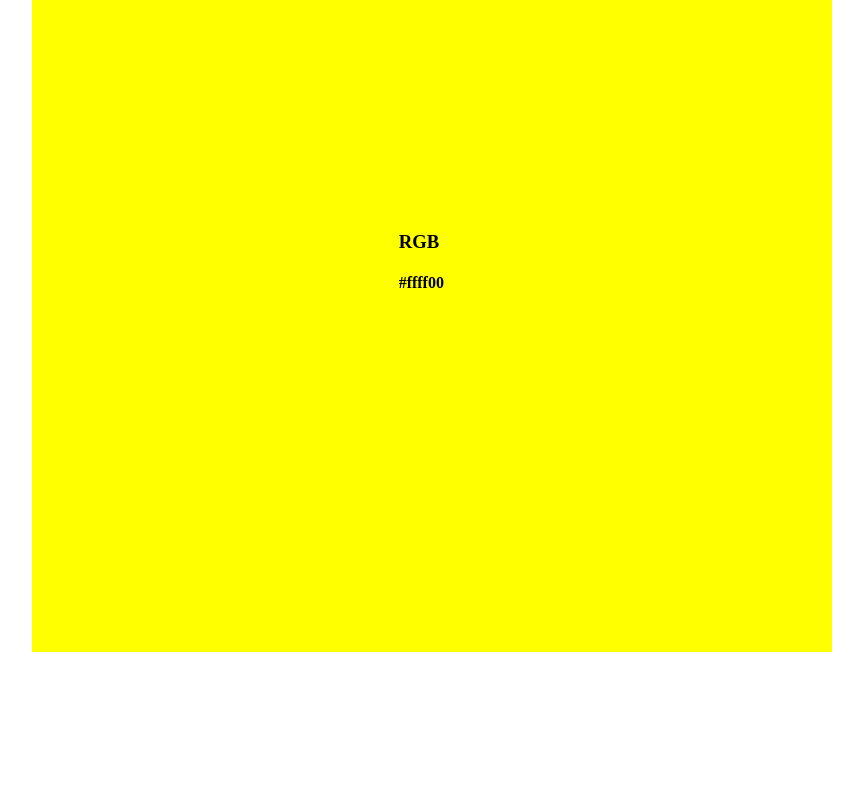
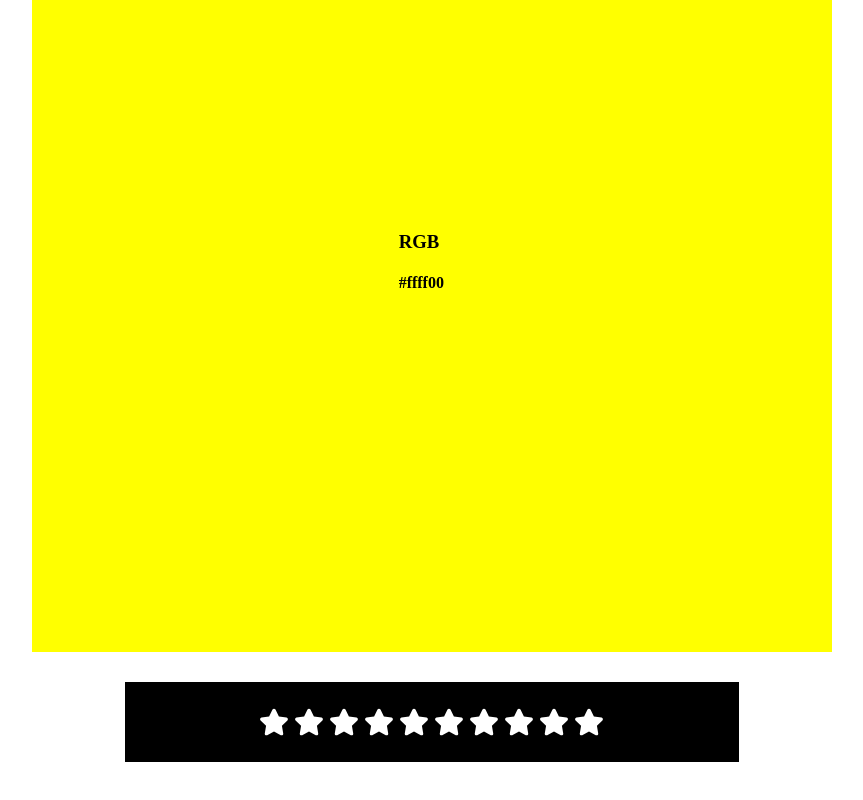
Before and after one commit to shubham4510/25-React-JS-Projects, a React (Vite) app: page / in a window 1280 px wide. Shown: the part 956-1756 px from the top of the page, without its empty margins (216-1079 px from the left). Before the commit the page ends 1616 px from the top, so only its background shows below. Built offline with nearby package versions, Linux system fonts and the light colour scheme.

Commit message:
Added star rating component with interactive functionality

```diff
--- a/package.json
+++ b/package.json
@@ -11,7 +11,8 @@
   },
   "dependencies": {
     "react": "^18.2.0",
-    "react-dom": "^18.2.0"
+    "react-dom": "^18.2.0",
+    "react-icons": "^5.0.1"
   },
   "devDependencies": {
     "@types/react": "^18.2.66",
--- a/src/components/Body/Body.jsx
+++ b/src/components/Body/Body.jsx
@@ -1,6 +1,7 @@
 import React from 'react'
 import Accordian from '../Accordian/Accordian.jsx'
 import RandomColor from '../random-color/RandomColor.jsx'
+import StarRating from '../Star rating/StarRating.jsx'
 
 const Body = () => {
   return (
@@ -11,6 +12,9 @@
 
         {/* RANDOM COLOR GENERATOR PROJECT */}
         <RandomColor/>
+
+        {/* STAR RATING */}
+        <StarRating noOfStars={10}/>
     </div>
   )
 }
--- /dev/null
+++ b/src/components/Star rating/StarRating.jsx
@@ -0,0 +1,33 @@
+import React, { useState } from 'react'
+import {FaStar} from 'react-icons/fa'
+
+const StarRating = ({noOfStars=5}) => {
+
+    const [rating, setRating] = useState(0)
+    const [hover, setHover] = useState()
+
+    const handleClick = (getCurrentIndex) =>{
+        setRating(getCurrentIndex)
+    }
+    const handleMouseEnter = (getCurrentIndex) =>{
+        setHover(getCurrentIndex)
+    }
+    const handleMouseLeave = () =>{
+        setHover(rating)
+    }
+
+
+  return (
+    <div className='star-rating'>
+        {
+            [...Array(noOfStars)].map((_,index)=>{
+                index+=1
+
+                return <FaStar className={index<=(hover || rating)? `active`:`inactive`} onClick={()=>handleClick(index)} onMouseEnter={()=>{handleMouseEnter(index)}} onMouseLeave={()=>handleMouseLeave(index)} key={index} />
+            })
+        }
+    </div>
+  )
+}
+
+export default StarRating
--- a/src/styles/App.css
+++ b/src/styles/App.css
@@ -63,3 +63,22 @@
 button:hover{
     box-shadow: 0 0 10px black;
 }
+
+.star-rating{
+    width: 48vw;
+    height: 10vh;
+    margin: 30px 0;
+    display: flex;
+    justify-content: center;
+    align-items: center;
+    font-size: 30px;
+    cursor: pointer;
+    border: 2px solid black;
+    background: #000;
+    color: white;
+    gap: 5px;
+}
+
+.active{
+    color: yellow;
+}
```
Also changed, not shown: 1 other file (tests, documents, lock files or other folders).
